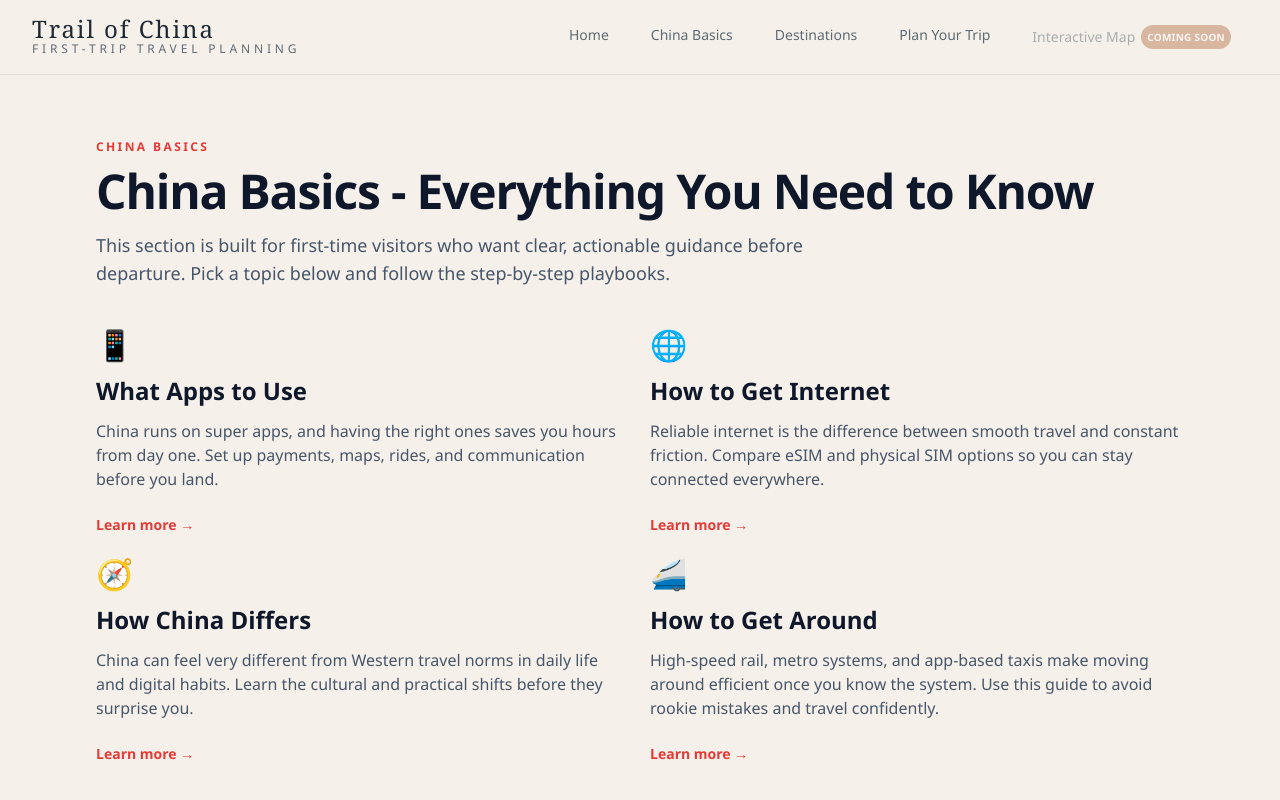
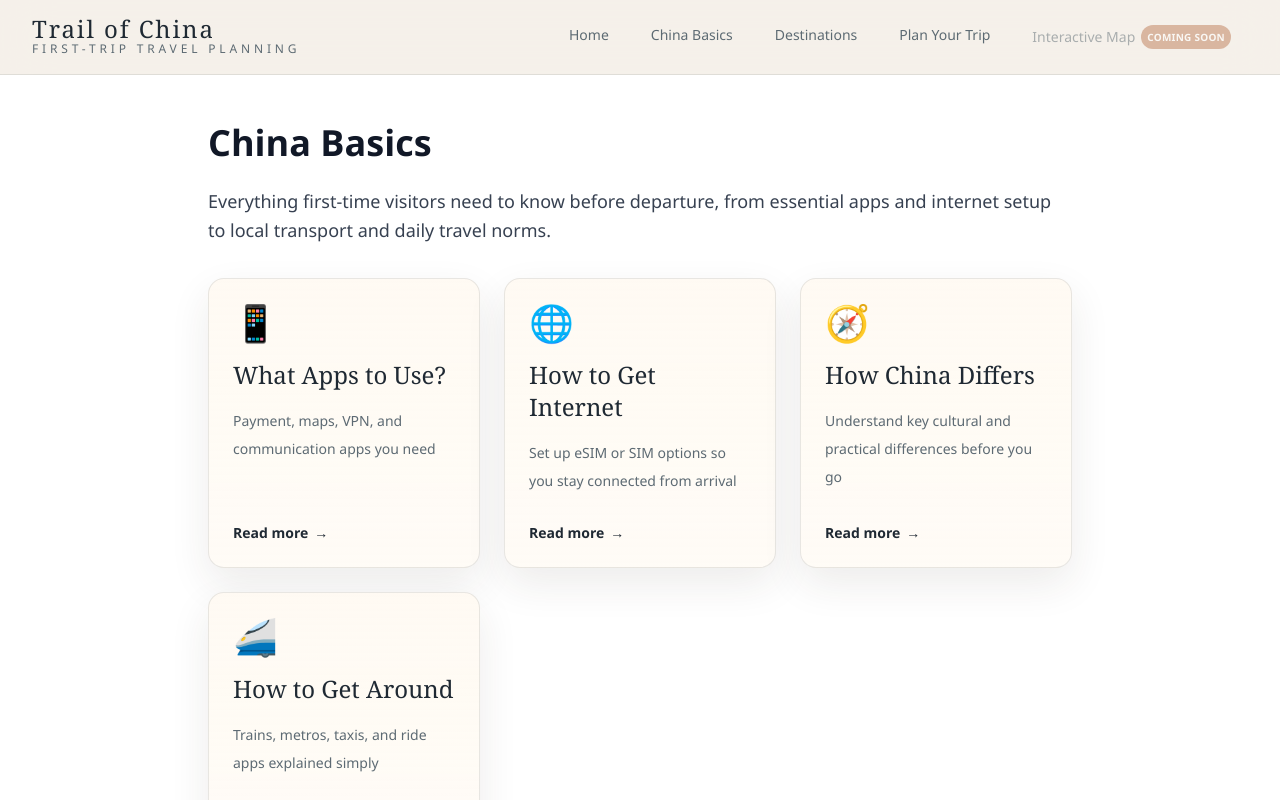
Before and after one commit to thecubestorm-arch/trailofchina, a Next.js app: page /china-basics in a window 1280 px wide. Shown: the top 800 px of the page. Built offline with nearby package versions, Linux system fonts and the light colour scheme.

Commit message:
Phase 2: Unify design - all hubs use consistent card grid layout

```diff
--- a/app/china-basics/page.tsx
+++ b/app/china-basics/page.tsx
@@ -1,5 +1,5 @@
 import type { Metadata } from 'next'
-import Link from 'next/link'
+import { FeatureCard } from '@/components/FeatureCard'
 
 export const metadata: Metadata = {
   title: 'China Basics - Everything You Need to Know',
@@ -7,69 +7,51 @@ export const metadata: Metadata = {
     'Master the essentials for your first China trip: apps, internet setup, cultural differences, and transport basics in one practical hub.',
 }
 
-const basicsCards = [
+const cards = [
   {
+    title: 'What Apps to Use?',
+    description: 'Payment, maps, VPN, and communication apps you need',
     icon: '📱',
-    title: 'What Apps to Use',
-    href: '/china-basics/what-apps-to-use/',
-    description:
-      'China runs on super apps, and having the right ones saves you hours from day one. Set up payments, maps, rides, and communication before you land.',
+    href: '/china-basics/what-apps-to-use',
   },
   {
+    title: 'How to Get Internet',
+    description: 'Set up eSIM or SIM options so you stay connected from arrival',
     icon: '🌐',
-    title: 'How to Get Internet',
-    href: '/china-basics/how-to-get-internet/',
-    description:
-      'Reliable internet is the difference between smooth travel and constant friction. Compare eSIM and physical SIM options so you can stay connected everywhere.',
+    href: '/china-basics/how-to-get-internet',
   },
   {
+    title: 'How China Differs',
+    description: 'Understand key cultural and practical differences before you go',
     icon: '🧭',
-    title: 'How China Differs',
-    href: '/china-basics/how-china-differs/',
-    description:
-      'China can feel very different from Western travel norms in daily life and digital habits. Learn the cultural and practical shifts before they surprise you.',
+    href: '/china-basics/how-china-differs',
   },
   {
+    title: 'How to Get Around',
+    description: 'Trains, metros, taxis, and ride apps explained simply',
     icon: '🚄',
-    title: 'How to Get Around',
-    href: '/china-basics/how-to-get-around/',
-    description:
-      'High-speed rail, metro systems, and app-based taxis make moving around efficient once you know the system. Use this guide to avoid rookie mistakes and travel confidently.',
+    href: '/china-basics/how-to-get-around',
   },
 ]
 
 export default function ChinaBasicsPage() {
   return (
-    <section className="container-px mx-auto max-w-6xl py-12 md:py-16">
-      <p className="text-xs font-bold uppercase tracking-[0.2em] text-china-red">China Basics</p>
-      <h1 className="mt-3 text-4xl font-black tracking-tight text-slate-900 md:text-5xl">
-        China Basics - Everything You Need to Know
-      </h1>
-      <p className="mt-4 max-w-3xl text-base leading-relaxed text-slate-600 md:text-lg">
-        This section is built for first-time visitors who want clear, actionable guidance before departure. Pick a topic below and follow the step-by-step playbooks.
-      </p>
+    <div className="min-h-screen bg-white">
+      <main className="max-w-4xl mx-auto px-4 py-12">
+        <h1 className="text-4xl font-bold mb-6 text-gray-900">China Basics</h1>
 
-      <div className="mt-10 grid gap-5 md:grid-cols-2">
-        {basicsCards.map((card) => (
-          <article key={card.title} className="card-base h-full">
-            <p className="text-3xl" aria-hidden="true">
-              {card.icon}
-            </p>
-            <h2 className="mt-3 text-2xl font-extrabold text-slate-900">{card.title}</h2>
-            <p className="mt-3 text-sm leading-relaxed text-slate-600 md:text-base">{card.description}</p>
-            <Link href={card.href} className="mt-6 inline-flex text-sm font-bold text-china-red">
-              Learn more →
-            </Link>
-          </article>
-        ))}
-      </div>
+        <section className="mb-8">
+          <p className="text-lg text-gray-700 leading-relaxed">
+            Everything first-time visitors need to know before departure, from essential apps and internet setup to local transport and daily travel norms.
+          </p>
+        </section>
 
-      <div className="mt-10 rounded-2xl border border-amber-200 bg-amber-50 p-6">
-        <h2 className="text-xl font-black text-slate-900">Scam Alert For First-Timers</h2>
-        <p className="mt-2 text-sm leading-relaxed text-slate-700 md:text-base">
-          Be cautious with unsolicited “tour helpers” near train stations and major attractions. If someone pressures you to scan a QR code or enter a random shop, politely decline and walk away.
-        </p>
-      </div>
-    </section>
+        <div className="grid grid-cols-1 md:grid-cols-2 lg:grid-cols-3 gap-6 mb-12">
+          {cards.map((card) => (
+            <FeatureCard key={card.href} {...card} />
+          ))}
+        </div>
+      </main>
+    </div>
   )
 }
--- a/app/destinations/page.tsx
+++ b/app/destinations/page.tsx
@@ -1,10 +1,25 @@
-import { Metadata } from 'next';
-import Link from 'next/link';
+import { Metadata } from 'next'
+import { FeatureCard } from '@/components/FeatureCard'
 
 export const metadata: Metadata = {
   title: 'Destinations | Trail of China',
   description: 'Explore the best destinations in China. Detailed guides for Shanghai, Beijing, and more cities.',
-};
+}
+
+const cards = [
+  {
+    title: 'Shanghai',
+    description: "China's futuristic financial hub with colonial charm.",
+    icon: '🏙️',
+    href: '/destinations/shanghai',
+  },
+  {
+    title: 'Beijing',
+    description: 'Ancient capital with the Great Wall and Forbidden City.',
+    icon: '🏛️',
+    href: '/destinations/beijing',
+  },
+]
 
 export default function DestinationsHub() {
   return (
@@ -20,30 +35,10 @@ export default function DestinationsHub() {
           </p>
         </section>
 
-        <div className="grid md:grid-cols-2 gap-6 mb-12">
-          <Link href="/destinations/shanghai" className="block group h-full">
-            <div className="h-full border-2 border-gray-200 rounded-xl p-6 transition-all hover:-translate-y-1 hover:border-[var(--accent)] hover:shadow-lg">
-              <div className="text-4xl mb-4">🏙️</div>
-              <h2 className="text-2xl font-semibold mb-2">Shanghai</h2>
-              <p className="text-gray-600">China's futuristic financial hub with colonial charm.</p>
-              <span className="text-[var(--accent)] font-medium mt-4 inline-flex items-center gap-1">
-                <span className="group-hover:underline">Explore Shanghai</span>
-                <span className="transition-transform group-hover:translate-x-1">→</span>
-              </span>
-            </div>
-          </Link>
-
-          <Link href="/destinations/beijing" className="block group h-full">
-            <div className="h-full border-2 border-gray-200 rounded-xl p-6 transition-all hover:-translate-y-1 hover:border-[var(--accent)] hover:shadow-lg">
-              <div className="text-4xl mb-4">🏛️</div>
-              <h2 className="text-2xl font-semibold mb-2">Beijing</h2>
-              <p className="text-gray-600">Ancient capital with the Great Wall and Forbidden City.</p>
-              <span className="text-[var(--accent)] font-medium mt-4 inline-flex items-center gap-1">
-                <span className="group-hover:underline">Explore Beijing</span>
-                <span className="transition-transform group-hover:translate-x-1">→</span>
-              </span>
-            </div>
-          </Link>
+        <div className="grid grid-cols-1 md:grid-cols-2 lg:grid-cols-3 gap-6 mb-12">
+          {cards.map((card) => (
+            <FeatureCard key={card.href} {...card} />
+          ))}
         </div>
 
         <div className="bg-amber-50 border-l-4 border-amber-400 p-4">
@@ -55,5 +50,5 @@ export default function DestinationsHub() {
         </div>
       </main>
     </div>
-  );
+  )
 }
--- a/app/plan-your-trip/page.tsx
+++ b/app/plan-your-trip/page.tsx
@@ -1,10 +1,31 @@
-import { Metadata } from 'next';
-import Link from 'next/link';
+import { Metadata } from 'next'
+import { FeatureCard } from '@/components/FeatureCard'
 
 export const metadata: Metadata = {
   title: 'Plan Your Trip | Trail of China',
   description: 'Plan your China trip with pre-made itineraries and custom travel planning tools.',
-};
+}
+
+const cards = [
+  {
+    title: 'Preplanned Trips',
+    description: 'Ready-made routes for first-time travelers who want a proven structure',
+    icon: '🗺️',
+    href: '/plan-your-trip/preplanned-trips',
+  },
+  {
+    title: 'Travel Planner',
+    description: 'Build your own route based on pace, interests, and trip length',
+    icon: '✏️',
+    href: '/plan-your-trip/travel-planner',
+  },
+  {
+    title: 'Interactive Map',
+    description: 'See destination relationships and plan transfers visually',
+    icon: '🧭',
+    href: '/interactive-map',
+  },
+]
 
 export default function PlanYourTripPage() {
   return (
@@ -14,36 +35,16 @@ export default function PlanYourTripPage() {
 
         <section className="mb-8">
           <p className="text-lg text-gray-700 leading-relaxed">
-            Ready to visit China? Use our pre-made itineraries or plan your own custom adventure.
+            Ready to visit China? Choose a preplanned route, customize your own itinerary, or explore the map view to build a practical trip.
           </p>
         </section>
 
-        <div className="grid md:grid-cols-2 gap-6 mb-12">
-          <Link href="/plan-your-trip/preplanned-trips" className="block group h-full">
-            <div className="h-full border-2 border-gray-200 rounded-xl p-6 transition-all hover:-translate-y-1 hover:border-[var(--accent)] hover:shadow-lg">
-              <div className="text-4xl mb-4">🗺️</div>
-              <h2 className="text-2xl font-semibold mb-2">Pre-planned Trips</h2>
-              <p className="text-gray-600">Ready-made itineraries for 7, 10, and 14 days.</p>
-              <span className="text-[var(--accent)] font-medium mt-4 inline-flex items-center gap-1">
-                <span className="group-hover:underline">Read More</span>
-                <span className="transition-transform group-hover:translate-x-1">→</span>
-              </span>
-            </div>
-          </Link>
-
-          <Link href="/plan-your-trip/travel-planner" className="block group h-full">
-            <div className="h-full border-2 border-gray-200 rounded-xl p-6 transition-all hover:-translate-y-1 hover:border-[var(--accent)] hover:shadow-lg">
-              <div className="text-4xl mb-4">✏️</div>
-              <h2 className="text-2xl font-semibold mb-2">Custom Planner</h2>
-              <p className="text-gray-600">Coming soon: Build your own itinerary.</p>
-              <span className="text-[var(--accent)] font-medium mt-4 inline-flex items-center gap-1">
-                <span className="group-hover:underline">Read More</span>
-                <span className="transition-transform group-hover:translate-x-1">→</span>
-              </span>
-            </div>
-          </Link>
+        <div className="grid grid-cols-1 md:grid-cols-2 lg:grid-cols-3 gap-6 mb-12">
+          {cards.map((card) => (
+            <FeatureCard key={card.href} {...card} />
+          ))}
         </div>
       </main>
     </div>
-  );
+  )
 }
--- a/components/FeatureCard.tsx
+++ b/components/FeatureCard.tsx
@@ -1,19 +1,24 @@
 import Link from 'next/link'
 
 type FeatureCardProps = {
-  eyebrow: string
   title: string
   description: string
   href: string
+  icon?: string
+  eyebrow?: string
 }
 
-export default function FeatureCard({ eyebrow, title, description, href }: FeatureCardProps) {
+export function FeatureCard({ title, description, href, icon, eyebrow }: FeatureCardProps) {
   return (
     <Link href={href} className="block group h-full">
-      <article className="section-shell flex h-full flex-col justify-between overflow-hidden rounded-[1.5rem] transition-all hover:-translate-y-1 hover:shadow-lg sm:rounded-[1.75rem]" style={{ backgroundColor: '#fffaf3' }}>
-        <div className="flex flex-1 flex-col justify-between p-5 sm:p-6">
+      <article className="section-shell flex h-full flex-col justify-between overflow-hidden rounded-2xl p-6 transition-all hover:-translate-y-1 hover:shadow-lg" style={{ backgroundColor: '#fffaf3' }}>
         <div>
-            <p className="text-xs font-semibold uppercase tracking-[0.26em] text-[#af5d32]">{eyebrow}</p>
+          {icon ? (
+            <p className="text-4xl" aria-hidden="true">
+              {icon}
+            </p>
+          ) : null}
+          {eyebrow ? <p className="mt-3 text-xs font-semibold uppercase tracking-[0.26em] text-[#af5d32]">{eyebrow}</p> : null}
           <h3 className="mt-4 font-serif text-xl text-[var(--foreground)] sm:text-2xl">{title}</h3>
           <p className="mt-4 text-sm leading-7 text-[var(--muted)]">{description}</p>
         </div>
@@ -21,8 +26,9 @@ export default function FeatureCard({ eyebrow, title, description, href }: Featu
           <span className="group-hover:underline">Read more</span>
           <span className="transition-transform group-hover:translate-x-1">→</span>
         </div>
-        </div>
       </article>
     </Link>
   )
 }
+
+export default FeatureCard
```
Lines whose indentation alone changed are shown as unchanged.
